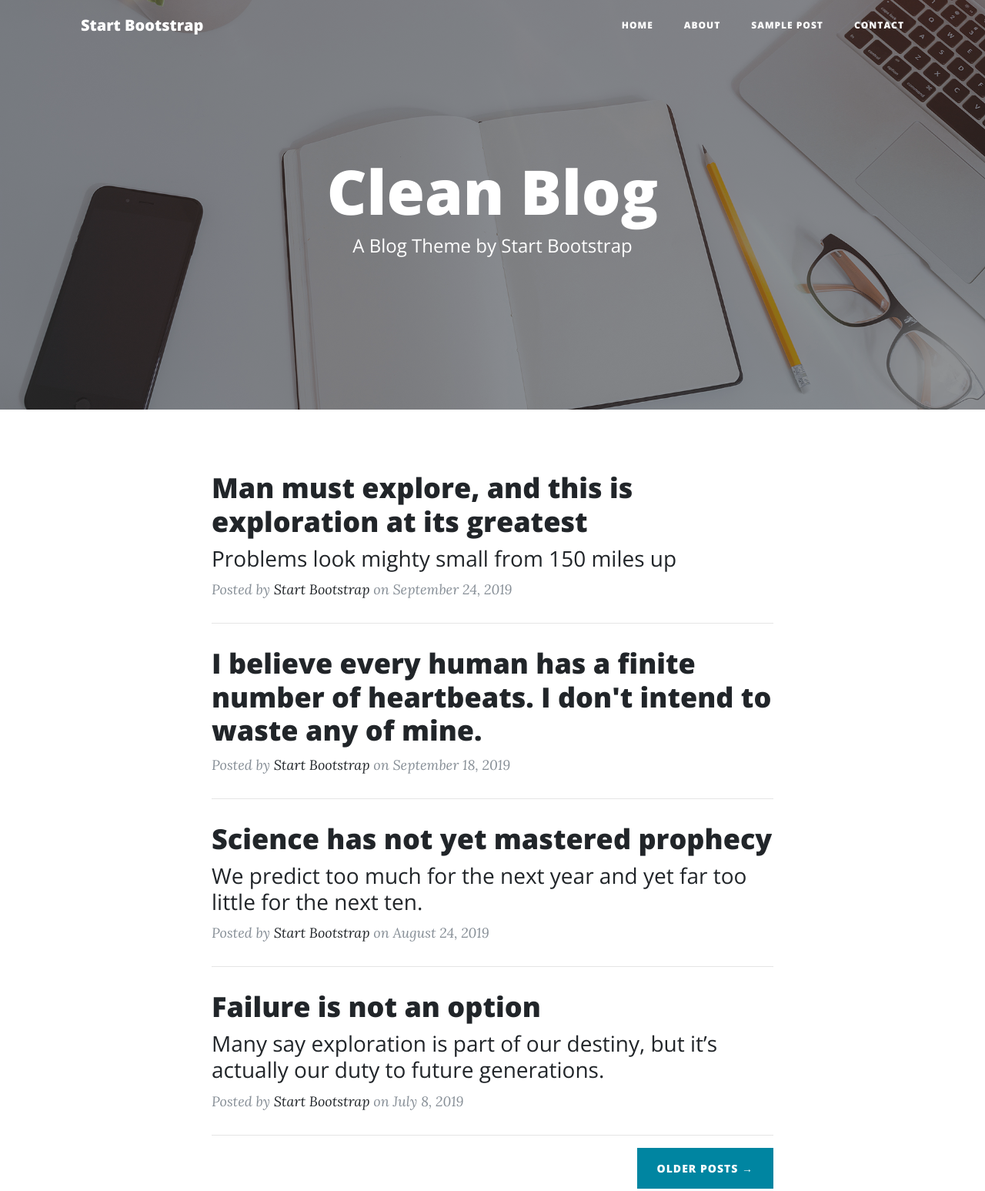
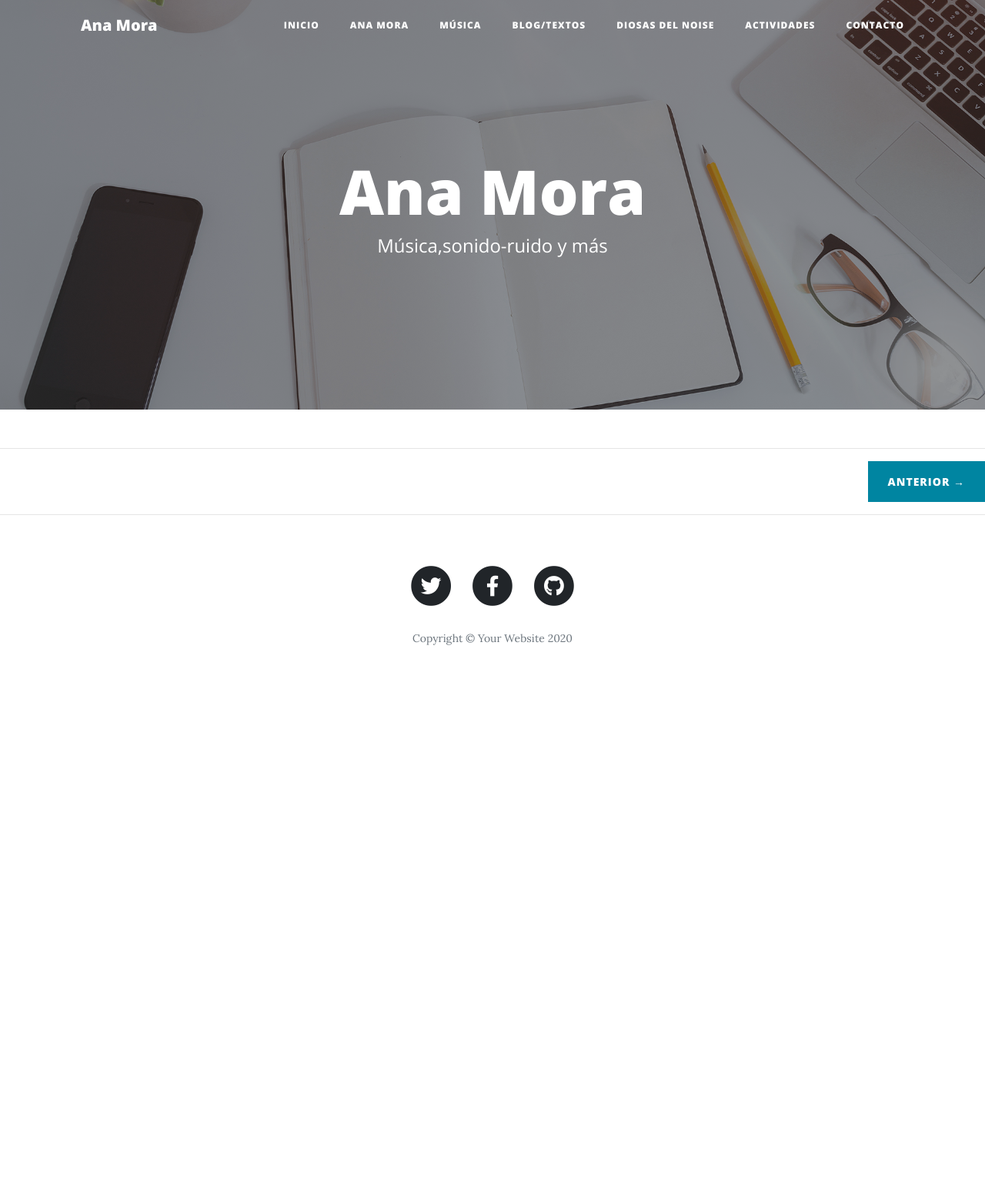
Before and after one commit to ana-mora/anamora.github.io, a website: page index.html in a window 1280 px wide. Shown: the top 1547 px of the page at 77% size. After the commit the page ends 905 px from the top, so only its background shows below. Drawn offline with nearby package versions, Linux system fonts and the light colour scheme.

Commit message:
Update index.html

```diff
--- a/index.html
+++ b/index.html
@@ -8,7 +8,7 @@
   <meta name="description" content="">
   <meta name="author" content="">
 
-  <title>"Ana Mora" - Música, ruido y más</title>
+  <title>Ana Mora</title>
 
   <!-- Bootstrap core CSS -->
   <link href="vendor/bootstrap/css/bootstrap.min.css" rel="stylesheet">
@@ -28,7 +28,7 @@
   <!-- Navigation -->
   <nav class="navbar navbar-expand-lg navbar-light fixed-top" id="mainNav">
     <div class="container">
-      <a class="navbar-brand" href="index.html">Start Bootstrap</a>
+      <a class="navbar-brand" href="index.html">Ana Mora</a>
       <button class="navbar-toggler navbar-toggler-right" type="button" data-toggle="collapse" data-target="#navbarResponsive" aria-controls="navbarResponsive" aria-expanded="false" aria-label="Toggle navigation">
         Menu
         <i class="fas fa-bars"></i>
@@ -36,16 +36,25 @@
       <div class="collapse navbar-collapse" id="navbarResponsive">
         <ul class="navbar-nav ml-auto">
           <li class="nav-item">
-            <a class="nav-link" href="index.html">Home</a>
+            <a class="nav-link" href="index.html">Inicio</a>
           </li>
           <li class="nav-item">
-            <a class="nav-link" href="about.html">About</a>
+            <a class="nav-link" href="about.html">Ana Mora</a>
           </li>
           <li class="nav-item">
-            <a class="nav-link" href="post.html">Sample Post</a>
+            <a class="nav-link" href="post.html">Música</a>
+          </li>
+           <li class="nav-item">
+            <a class="nav-link" href="post.html">Blog/Textos</a>
+          </li>
+           <li class="nav-item">
+            <a class="nav-link" href="post.html">Diosas del noise</a>
+          </li>
+           <li class="nav-item">
+            <a class="nav-link" href="contact.html">Actividades</a>
           </li>
           <li class="nav-item">
-            <a class="nav-link" href="contact.html">Contact</a>
+            <a class="nav-link" href="contact.html">Contacto</a>
           </li>
         </ul>
       </div>
@@ -59,8 +68,8 @@
       <div class="row">
         <div class="col-lg-8 col-md-10 mx-auto">
           <div class="site-heading">
-            <h1>Clean Blog</h1>
-            <span class="subheading">A Blog Theme by Start Bootstrap</span>
+            <h1>Ana Mora</h1>
+            <span class="subheading">Música,sonido-ruido y más</span>
           </div>
         </div>
       </div>
@@ -68,65 +77,19 @@
   </header>
 
   <!-- Main Content -->
-  <div class="container">
-    <div class="row">
-      <div class="col-lg-8 col-md-10 mx-auto">
-        <div class="post-preview">
-          <a href="post.html">
-            <h2 class="post-title">
-              Man must explore, and this is exploration at its greatest
-            </h2>
-            <h3 class="post-subtitle">
-              Problems look mighty small from 150 miles up
-            </h3>
-          </a>
-          <p class="post-meta">Posted by
-            <a href="#">Start Bootstrap</a>
-            on September 24, 2019</p>
+
         </div>
-        <hr>
-        <div class="post-preview">
-          <a href="post.html">
-            <h2 class="post-title">
-              I believe every human has a finite number of heartbeats. I don't intend to waste any of mine.
-            </h2>
-          </a>
-          <p class="post-meta">Posted by
-            <a href="#">Start Bootstrap</a>
-            on September 18, 2019</p>
-        </div>
-        <hr>
-        <div class="post-preview">
-          <a href="post.html">
-            <h2 class="post-title">
-              Science has not yet mastered prophecy
-            </h2>
-            <h3 class="post-subtitle">
-              We predict too much for the next year and yet far too little for the next ten.
-            </h3>
-          </a>
-          <p class="post-meta">Posted by
-            <a href="#">Start Bootstrap</a>
-            on August 24, 2019</p>
-        </div>
-        <hr>
-        <div class="post-preview">
-          <a href="post.html">
-            <h2 class="post-title">
-              Failure is not an option
-            </h2>
-            <h3 class="post-subtitle">
-              Many say exploration is part of our destiny, but it’s actually our duty to future generations.
-            </h3>
-          </a>
-          <p class="post-meta">Posted by
-            <a href="#">Start Bootstrap</a>
-            on July 8, 2019</p>
-        </div>
-        <hr>
+       </div>
+      </div>
+     </div>
+    </div>
+   </div>
+  </div>
+
+   <hr>
         <!-- Pager -->
         <div class="clearfix">
-          <a class="btn btn-primary float-right" href="#">Older Posts &rarr;</a>
+          <a class="btn btn-primary float-right" href="#">Anterior &rarr;</a>
         </div>
       </div>
     </div>
```
